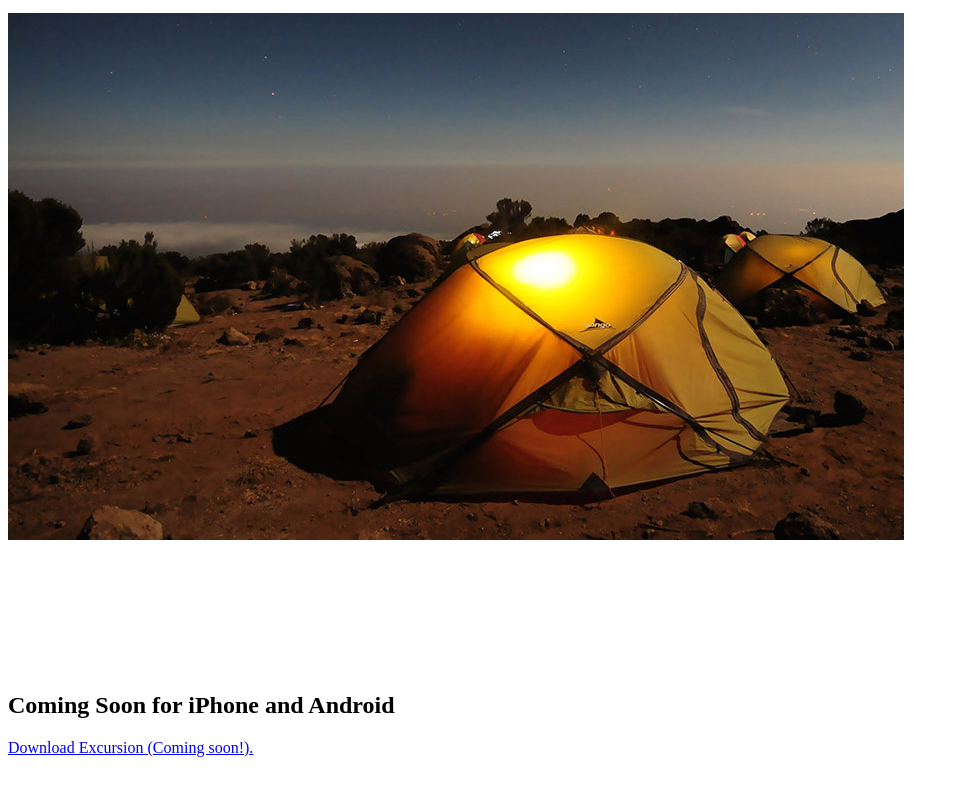
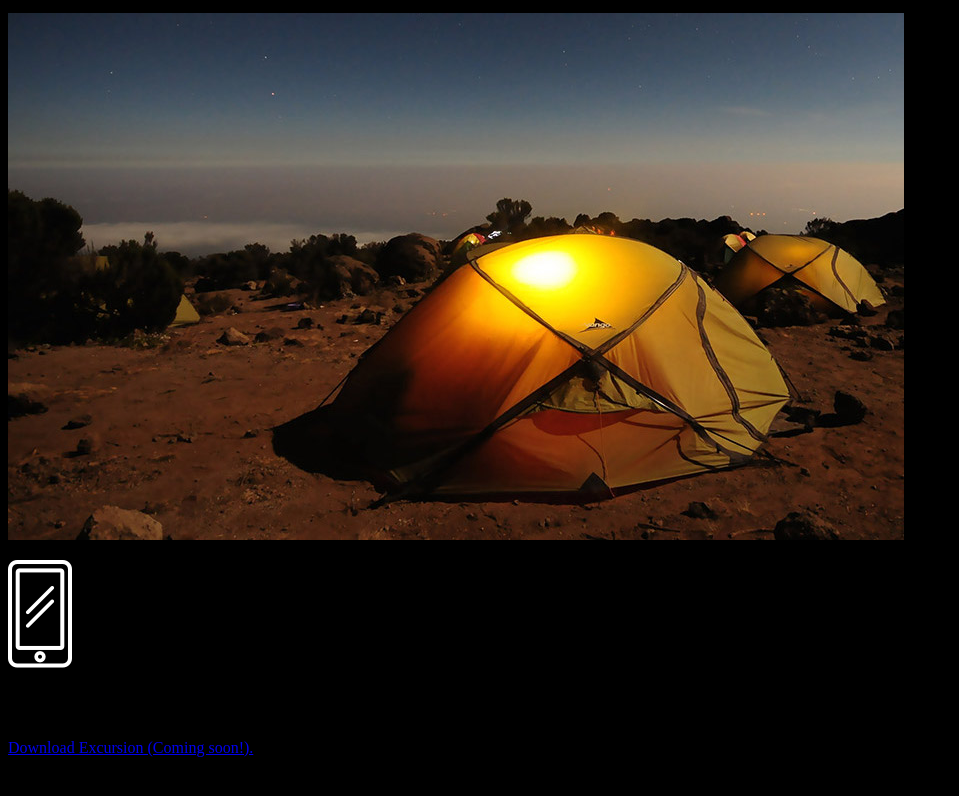
Before and after one commit to Jenksc2/excursion, a plain HTML site: page index.html in a window 1280 px wide. Shown: the part 356-1152 px from the top of the page, without its empty margins (0-959 px from the left). Before the commit the page ends 1121 px from the top, so only its background shows below. Drawn offline with Linux system fonts and the light colour scheme.

Commit message:
add copyright and background color

```diff
--- a/index.html
+++ b/index.html
@@ -24,6 +24,7 @@
       <p><img src="resources\images\phone.png" alt="A Cellphone"></p>
       <h2>Coming Soon for iPhone and Android</h2>
       <a href="#">Download Excursion (Coming soon!).</a>
+      <p>&copy; Excursion</p>
     </footer>
 
   </body>
--- a/resources/css/style.css
+++ b/resources/css/style.css
@@ -0,0 +1,3 @@
+body{
+  background-color: Black
+}
```
